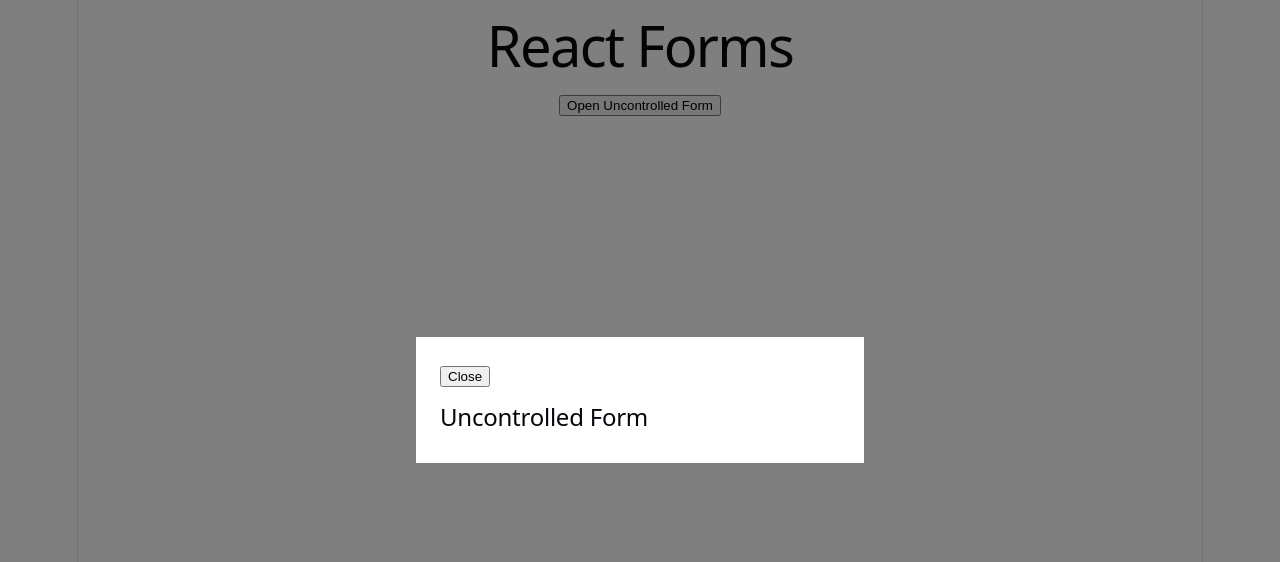
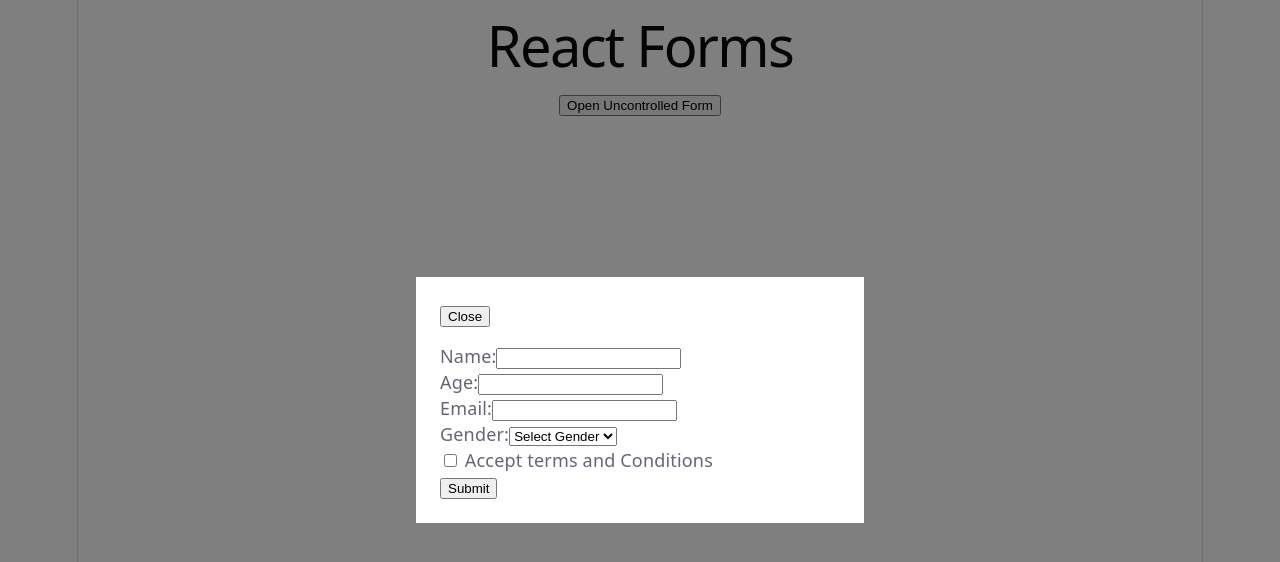
Before and after one commit to YekaterinaAlex/React-project, a React (Vite) app in the folder rs-react-app/: page / in a window 1280 px wide. Both pictures are taken after a click on the button "Open Uncontrolled Form". Shown: the top 562 px of the page. Built offline with nearby package versions, Linux system fonts and the light colour scheme; the HTML template or start-up script is replaced by a standard one.

Commit message:
feat: add Uncontrolled form

```diff
--- a/rs-react-app/src/App.tsx
+++ b/rs-react-app/src/App.tsx
@@ -1,6 +1,7 @@
 import { useState, useRef } from 'react';
 
 import Modal from './components/Modal';
+import UncontrolledForm from './forms/UncontrolledForm/UncontrolledForm';
 
 function App() {
   const [isModalOpen, setIsModalOpen] = useState(false);
@@ -18,7 +19,7 @@ function App() {
         Open Uncontrolled Form
       </button>
       <Modal isOpen={isModalOpen} onClose={handleCloseModal}>
-        <h2>Uncontrolled Form</h2>
+        <UncontrolledForm />
       </Modal>
     </main>
   );
--- /dev/null
+++ b/rs-react-app/src/forms/UncontrolledForm/UncontrolledForm.tsx
@@ -0,0 +1,50 @@
+function UncontrolledForm() {
+  const handleSubmit = (event: React.FormEvent<HTMLFormElement>) => {
+    event.preventDefault();
+
+    const formData = new FormData(event.currentTarget);
+
+    const data = {
+      name: formData.get('name'),
+      age: formData.get('age'),
+      email: formData.get('email'),
+      gender: formData.get('gender'),
+      terms: formData.get('terms'),
+    };
+
+    console.log(data);
+  };
+
+  return (
+    <form onSubmit={handleSubmit}>
+      <div>
+        <label htmlFor="name">Name:</label>
+        <input id="name" name="name" type="text" />
+      </div>
+      <div>
+        <label htmlFor="age">Age:</label>
+        <input id="age" name="age" type="number" />
+      </div>
+      <div>
+        <label htmlFor="email">Email:</label>
+        <input id="email" name="email" type="email" />
+      </div>
+      <div>
+        <label htmlFor="gender">Gender:</label>
+        <select id="gender" name="gender">
+          <option value="">Select Gender</option>
+          <option value="male">Male</option>
+          <option value="female">Female</option>
+        </select>
+      </div>
+      <div>
+        <label htmlFor="terms">
+          <input id="terms" name="terms" type="checkbox" /> Accept terms and
+          Conditions
+        </label>
+      </div>
+      <button type="submit">Submit</button>
+    </form>
+  );
+}
+export default UncontrolledForm;
```
